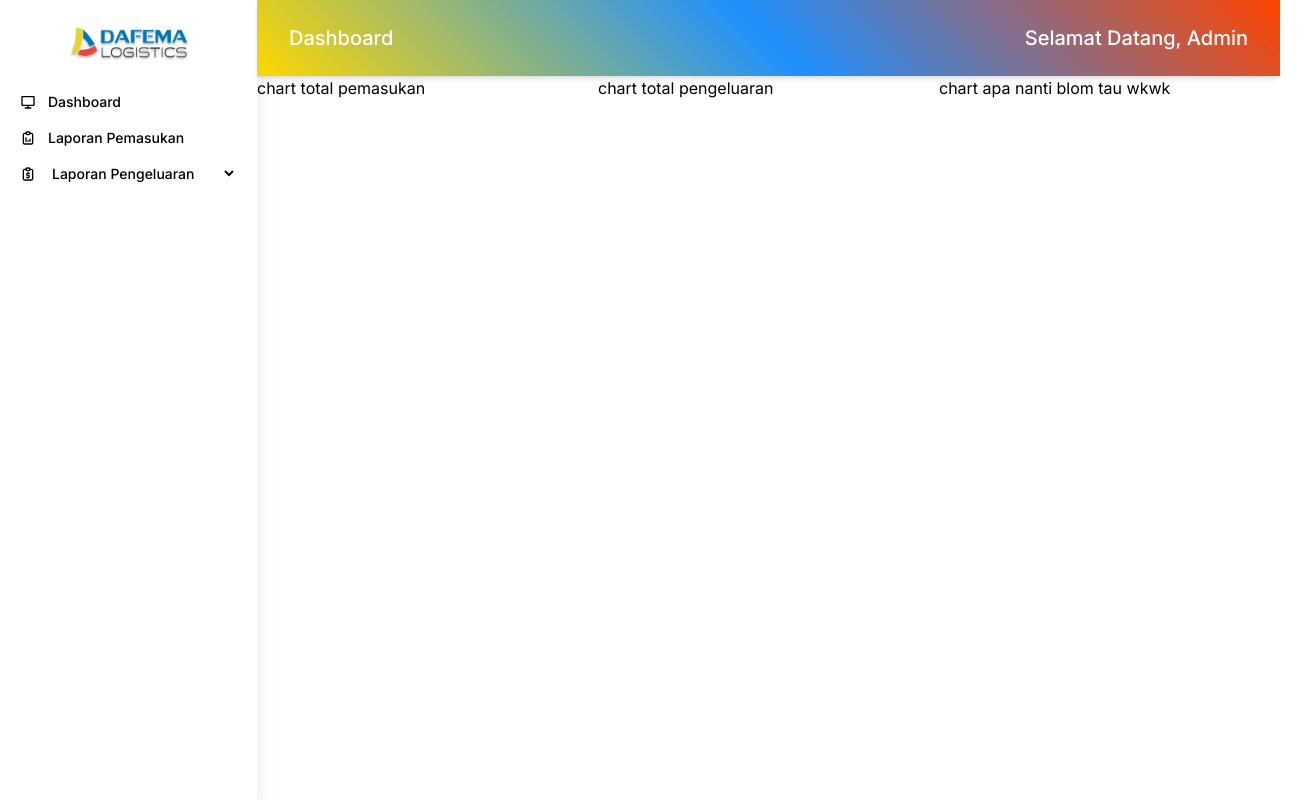
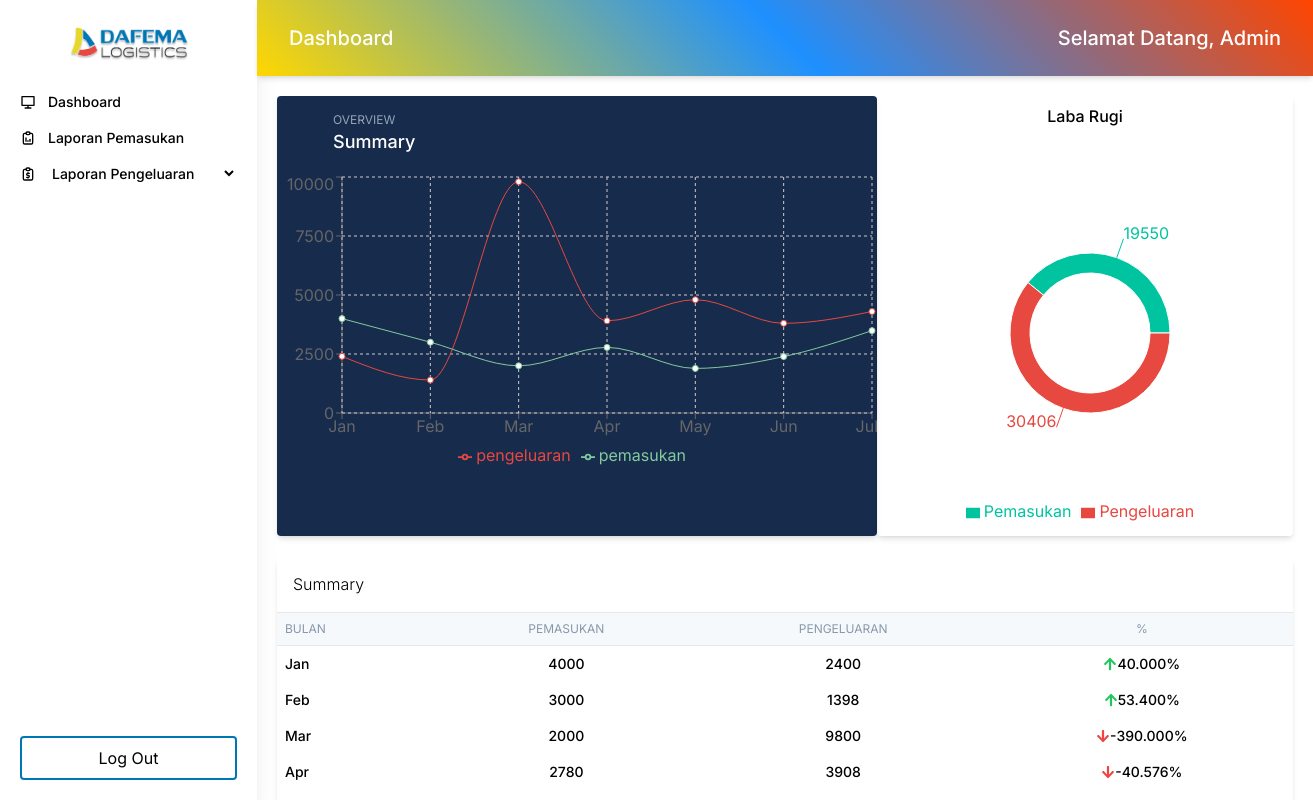
Before and after one commit to actho01/keuangan, a Next.js app: page / in a window 1280 px wide. Shown: the top 800 px of the page, 1313 px wide, since content can reach past the window. Built offline with nearby package versions, Linux system fonts and the light colour scheme.

Commit message:
create dashboard page

```diff
--- a/src/app/components/atoms/Button.js
+++ b/src/app/components/atoms/Button.js
@@ -1,11 +1,14 @@
 import React from 'react';
 
-const Button = ({ title }) => {
-  return (
-    <button className="w-full p-2 text-white rounded bg-biru-btn">
-      {title}
-    </button>
-  );
+const Button = ({ title, variant }) => {
+  let color;
+  if ((variant = 'biru')) {
+    color = 'text-white bg-biru-btn';
+  }
+  if ((variant = 'putih')) {
+    color = 'text-black bg-white border-2 border-biru-btn';
+  }
+  return <button className={`w-full p-2  rounded ${color}`}>{title}</button>;
 };
 
 export default Button;
--- /dev/null
+++ b/src/app/components/molekules/LineChart.js
@@ -0,0 +1,30 @@
+import {
+  LineChart,
+  Line,
+  XAxis,
+  YAxis,
+  CartesianGrid,
+  Tooltip,
+  Legend,
+} from 'recharts';
+
+const LineCharts = ({ data, pv, uv }) => {
+  return (
+    <LineChart width={600} height={300} data={data}>
+      <XAxis dataKey="name" />
+      <YAxis />
+      <CartesianGrid strokeDasharray="3 3" />
+      <Tooltip />
+      <Legend />
+      <Line
+        type="monotone"
+        dataKey={pv}
+        stroke="#E7483F"
+        activeDot={{ r: 8 }}
+      />
+      <Line type="monotone" dataKey={uv} stroke="#82ca9d" />
+    </LineChart>
+  );
+};
+
+export default LineCharts;
--- /dev/null
+++ b/src/app/components/molekules/PieChart.js
@@ -0,0 +1,29 @@
+import React from 'react';
+import { PieChart, Pie, Tooltip, Legend, Cell } from 'recharts';
+
+const COLORS = ['#00C49F', '#E7483F'];
+
+const PieCharts = ({ data }) => {
+  return (
+    <PieChart width={400} height={400}>
+      <Pie
+        dataKey="value"
+        data={data}
+        cx={200}
+        cy={200}
+        innerRadius={60}
+        outerRadius={80}
+        fill="#8884d8"
+        label
+      >
+        {data.map((entry, index) => (
+          <Cell key={`cell-${index}`} fill={COLORS[index % COLORS.length]} />
+        ))}
+      </Pie>
+      <Tooltip />
+      <Legend />
+    </PieChart>
+  );
+};
+
+export default PieCharts;
--- a/src/app/components/organisms/Sidebar.js
+++ b/src/app/components/organisms/Sidebar.js
@@ -7,6 +7,7 @@ import Image from 'next/image';
 import { RiComputerLine } from 'react-icons/ri';
 import { TbReportAnalytics } from 'react-icons/tb';
 import { TbReportMoney } from 'react-icons/tb';
+import Button from '../atoms/Button';
 
 const Sidebar = () => {
   const [selectedOption, setSelectedOption] = useState('Laporan Pengeluaran');
@@ -22,9 +23,15 @@ const Sidebar = () => {
   };
 
   return (
-    <nav className="flex flex-col min-h-screen p-1 shadow-xl">
+    <nav className="flex flex-col justify-between min-h-screen p-1 shadow-xl">
+      <div>
         <div className="flex items-center justify-center h-20 text-white">
-        <Image src={'/dafema-logo.png'} width={120} height={50} alt="dafema" />
+          <Image
+            src={'/dafema-logo.png'}
+            width={120}
+            height={50}
+            alt="dafema"
+          />
         </div>
         <SideItem text={'Dashboard'} link={'#'}>
           <RiComputerLine />
@@ -35,6 +42,10 @@ const Sidebar = () => {
         <Dropdown options={options} onSelect={handleSelect}>
           <TbReportMoney />
         </Dropdown>
+      </div>
+      <div className="flex justify-center p-4">
+        <Button title={'Log Out'} variant={'putih'} />
+      </div>
     </nav>
   );
 };
--- a/src/app/components/templates/UserTemplate.js
+++ b/src/app/components/templates/UserTemplate.js
@@ -6,12 +6,16 @@ import Sidebar from '../organisms/Sidebar';
 const UserTemplate = ({ children }) => {
   return (
     <main className="flex w-full min-h-screen bg-white">
-      <div className=" w-1/8">
+      <div className="h-auto w-1/8">
         <Sidebar />
       </div>
-      <div className="w-full ">
+      <div className="w-full">
         <Navbar />
         <div>{children}</div>
+        <div className="flex p-4 space-x-2 text-sm font-extralight">
+          <span>© 2024</span>{' '}
+          <span className="text-ungu">DAFEMATRANS LOGISTICS</span>
+        </div>
       </div>
     </main>
   );
--- a/src/app/login/page.js
+++ b/src/app/login/page.js
@@ -59,7 +59,7 @@ const Login = () => {
             onChange={(e) => setPassword(e.target.value)}
             type={'password'}
           />
-          <Button title={'Sign In'} />
+          <Button title={'Sign In'} variant={'biru'} />
         </form>
       </div>
     </div>
--- a/src/app/page.js
+++ b/src/app/page.js
@@ -1,16 +1,102 @@
+'use client';
 import Image from 'next/image';
 import UserTemplate from './components/templates/UserTemplate';
+import LineCharts from './components/molekules/LineChart';
+import PieCharts from './components/molekules/PieChart';
+import { FaArrowDown, FaArrowUp } from 'react-icons/fa';
 
 export default function Home() {
+  const data = [
+    { name: 'Jan', pemasukan: 4000, pengeluaran: 2400, amt: 2400 },
+    { name: 'Feb', pemasukan: 3000, pengeluaran: 1398, amt: 2210 },
+    { name: 'Mar', pemasukan: 2000, pengeluaran: 9800, amt: 2290 },
+    { name: 'Apr', pemasukan: 2780, pengeluaran: 3908, amt: 2000 },
+    { name: 'May', pemasukan: 1890, pengeluaran: 4800, amt: 2181 },
+    { name: 'Jun', pemasukan: 2390, pengeluaran: 3800, amt: 2500 },
+    { name: 'Jul', pemasukan: 3490, pengeluaran: 4300, amt: 2100 },
+  ];
+  const totalPemasukan = data.reduce(
+    (total, entry) => total + entry.pemasukan,
+    0,
+  );
+  const totalPengeluaran = data.reduce(
+    (total, entry) => total + entry.pengeluaran,
+    0,
+  );
+  const dataPie = [
+    { name: 'Pemasukan', value: totalPemasukan },
+    { name: 'Pengeluaran', value: totalPengeluaran },
+  ];
+
+  const dataTable = data.map((item, index) => ({
+    id: index + 1,
+    bulan: item.name,
+    pemasukan: item.pemasukan,
+    pengeluaran: item.pengeluaran,
+    percentage: ((item.pemasukan - item.pengeluaran) / item.pemasukan) * 100,
+  }));
+
   return (
     <UserTemplate>
-      <div className="grid grid-flow-row-dense grid-cols-3 ">
-        <div>
-          <div>chart total pemasukan</div>
+      <section className="flex justify-between w-full px-5 mt-5">
+        <div className="w-3/5 rounded shadow-md bg-dark">
+          <div className="p-4 px-14">
+            <p className="text-xs uppercase text-slate-400">Overview</p>
+            <p className="text-lg font-medium text-white">Summary</p>
+          </div>
+          <div className="flex items-center justify-center w-full">
+            <LineCharts data={data} pv="pengeluaran" uv="pemasukan" />
+          </div>
         </div>
-        <div>chart total pengeluaran</div>
-        <div>chart apa nanti blom tau wkwk</div>
-      </div>
+        <div className="flex flex-col items-center p-2 rounded shadow-md">
+          <div className="font-medium">Laba Rugi</div>
+          <PieCharts data={dataPie} />
+        </div>
+      </section>
+      <section className="p-5">
+        <div className="rounded-lg shadow-md">
+          <p className="p-4 font-light">Summary</p>
+          <table className="w-full ">
+            <thead className="bg-light">
+              <tr className="font-light border-y">
+                <th className="p-2 text-xs font-normal text-start text-abu">
+                  BULAN
+                </th>
+                <th className="p-2 text-xs font-normal text-abu">PEMASUKAN</th>
+                <th className="p-2 text-xs font-normal text-abu">
+                  PENGELUARAN
+                </th>
+                <th className="p-2 text-xs font-normal text-abu">%</th>
+              </tr>
+            </thead>
+            <tbody>
+              {dataTable.map((item) => (
+                <tr key={item.id}>
+                  <td className="p-2 text-sm font-medium">{item.bulan}</td>
+                  <td className="p-2 text-sm font-medium text-center">
+                    {item.pemasukan}
+                  </td>
+                  <td className="p-2 text-sm font-medium text-center">
+                    {item.pengeluaran}
+                  </td>
+                  <td className="flex items-center justify-center p-2 text-sm font-medium text-center">
+                    {item.percentage >= 0 ? (
+                      <span className="text-green-500">
+                        <FaArrowUp />
+                      </span>
+                    ) : (
+                      <span className="text-red-500">
+                        <FaArrowDown />
+                      </span>
+                    )}
+                    {item.percentage.toFixed(3)}%
+                  </td>
+                </tr>
+              ))}
+            </tbody>
+          </table>
+        </div>
+      </section>
     </UserTemplate>
   );
 }
--- a/tailwind.config.js
+++ b/tailwind.config.js
@@ -15,9 +15,13 @@ module.exports = {
       },
       colors: {
         'biru-btn': '#0077B5',
+        dark: '#172B4D',
+        ungu: '#5E72E4',
         primary: '#0475b4',
+        light: '#F6F9FC',
         secondary: '#eb4d40',
         third: '#e4d42c',
+        abu: '#8898AA',
       },
     },
   },
```
Also changed, not shown: package.json (+6 -1 lines), 1 other file (tests, documents, lock files or other folders). Lines whose indentation alone changed are shown as unchanged.
